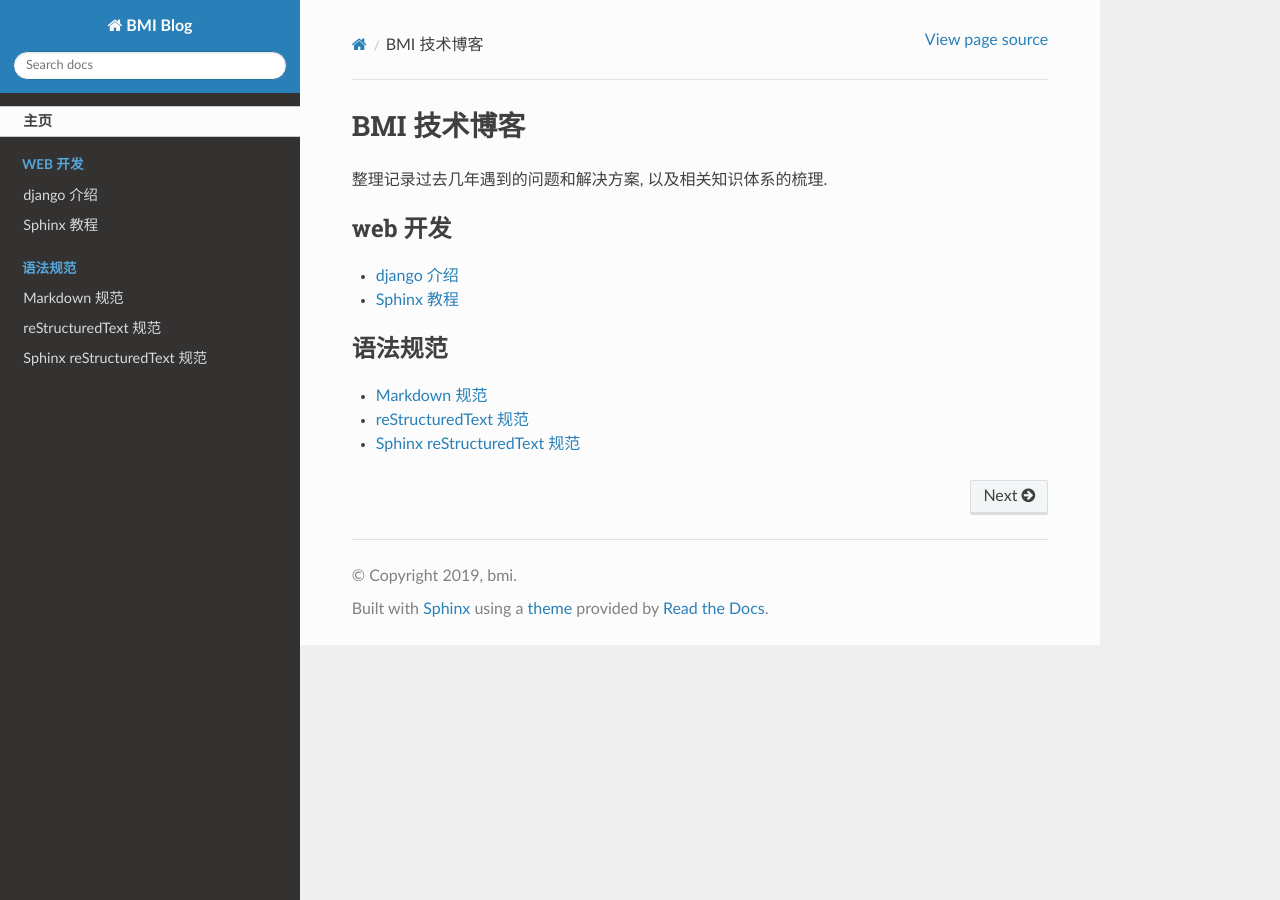
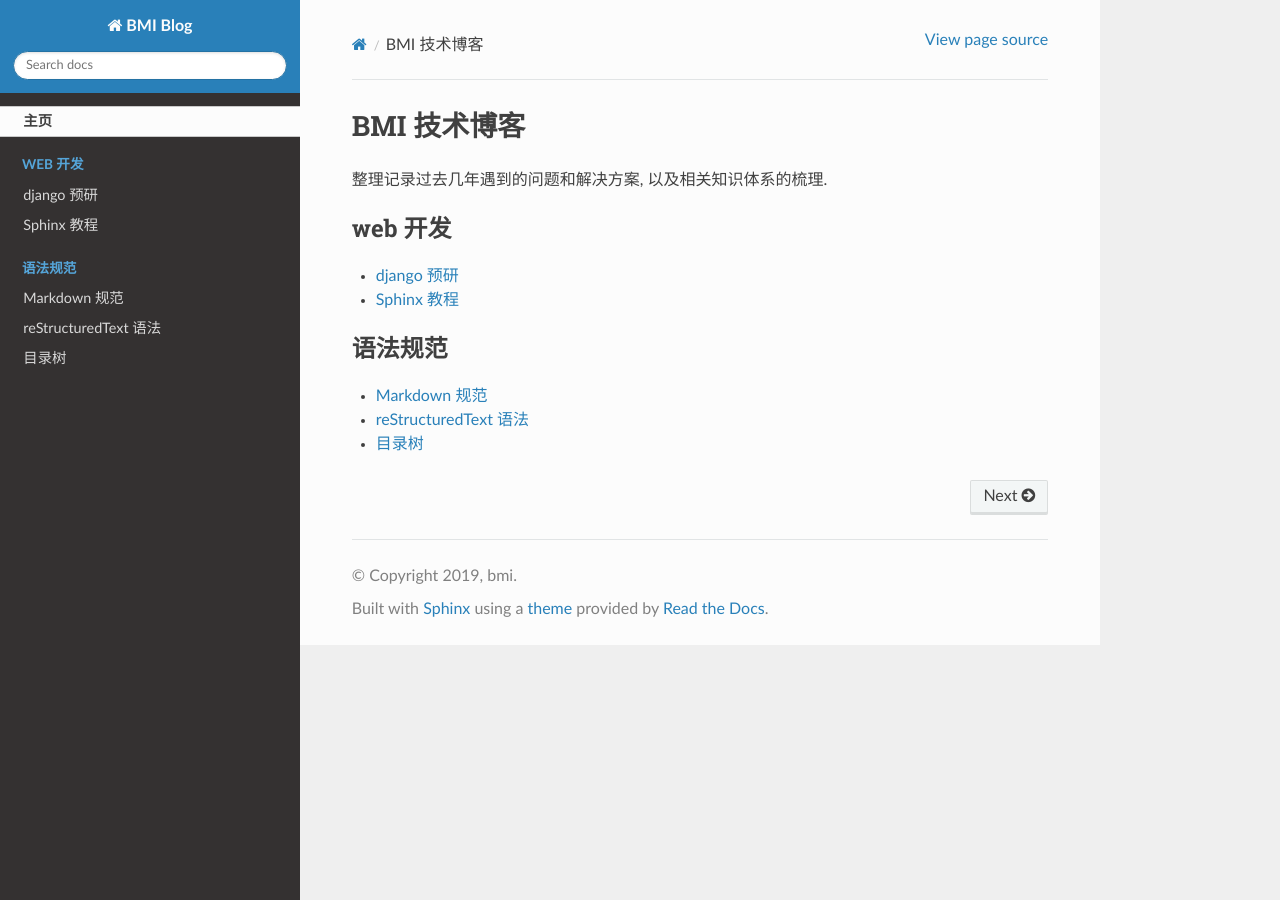
Before and after one commit to bmi-tech/blog, a Sphinx documentation site: the page built from source/index.rst, in a window 1280 px wide. Built offline with Sphinx 7.4.7 and the Read the Docs theme 2.0.0, drawn with Linux system fonts in a browser that asks for light colours.

Commit message:
modify some grammar

```diff
--- a/source/index.rst
+++ b/source/index.rst
@@ -16,13 +16,13 @@
     :maxdepth: 1
     :caption: web 开发
 
-    django 介绍 <web_dev/django>
-    Sphinx 教程 <web_dev/sphinx>
+    web_dev/django
+    web_dev/sphinx
 
 .. toctree::
     :maxdepth: 1
     :caption: 语法规范
 
-    Markdown 规范 <syntax/markdown>
-    reStructuredText 规范 <syntax/rest>
-    Sphinx reStructuredText 规范 <syntax/sphinx-rest>
+    syntax/markdown
+    syntax/rest
+    syntax/sphinx-rest
--- a/source/web_dev/django.rst
+++ b/source/web_dev/django.rst
@@ -3,7 +3,7 @@
 
 ::
 
-  题目：Sphinx 教程
+  题目：django 预研
   作者：kiki
   日期：2019/11/1
 
@@ -29,7 +29,7 @@
 ============= ====================================================== ===================
 模型 Model    数据库接口。定义数据模型。Python 类，不用写 SQL 语句。      models.py
 视图 View     处理请求和查询数据。                                      views.py
-模版 Template 呈现数据，使用带基本逻辑声明的模板语言。                    template/*.html
+模版 Template 呈现数据，使用带基本逻辑声明的模板语言。                    template/\*.html
 ============= ====================================================== ===================
 
 django 处理流程
```
